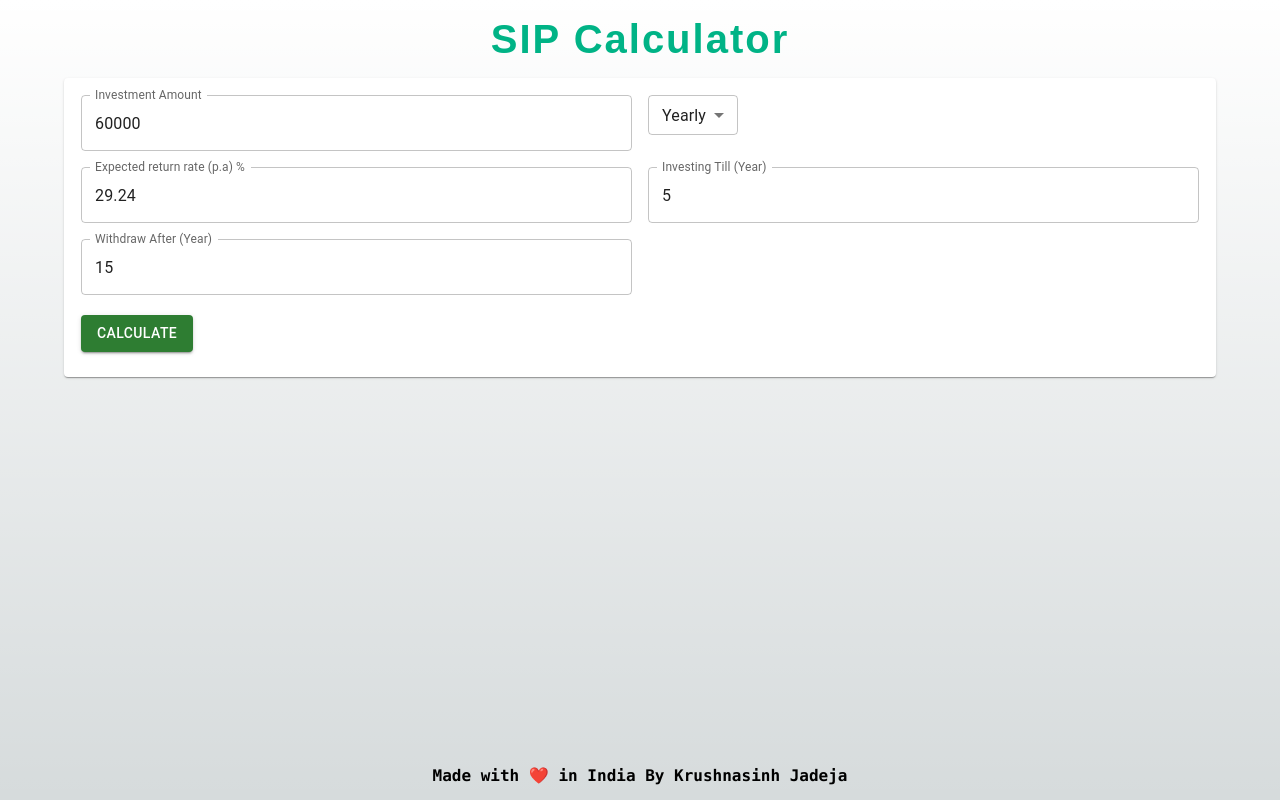
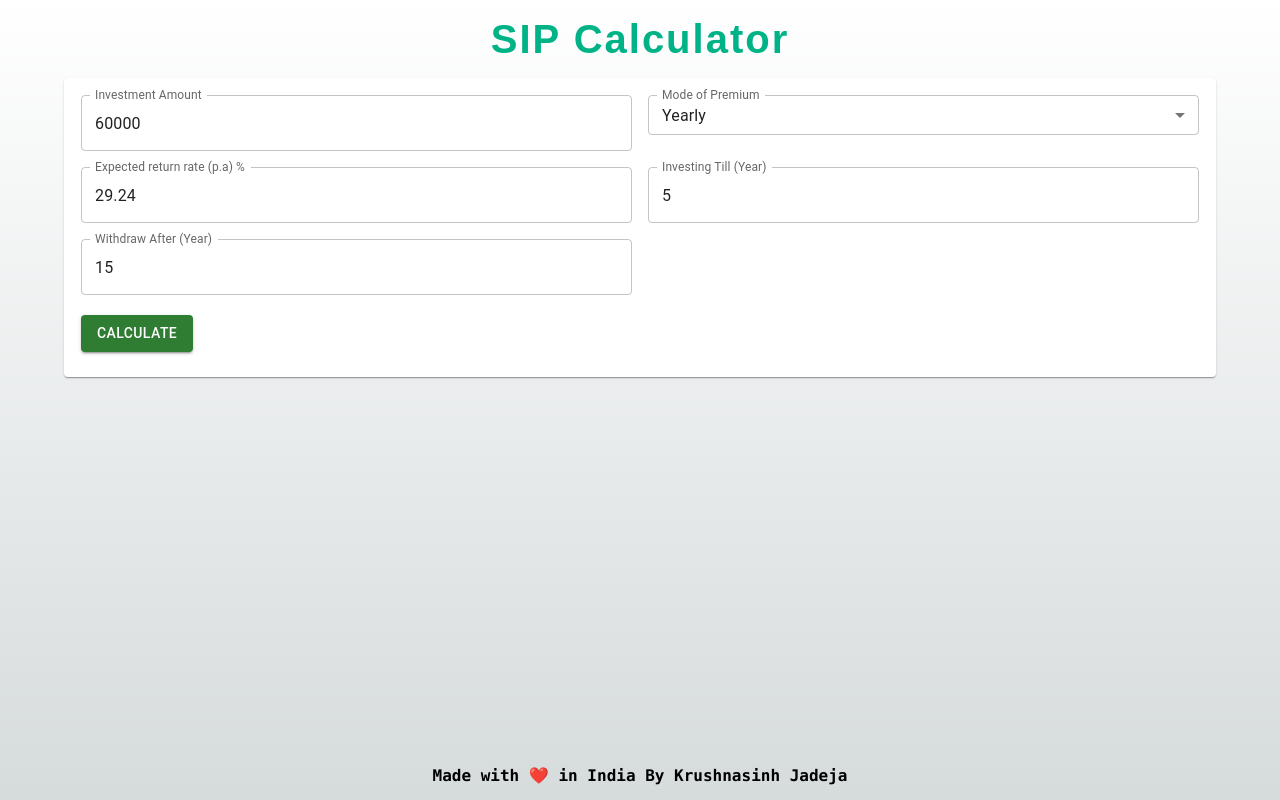
Before and after one commit to kdjadeja21/sip-calculator, a Next.js app: page / in a window 1280 px wide. Built offline with nearby package versions, Linux system fonts and the light colour scheme.

Commit message:
Improve SEO performance

```diff
--- a/app/SIPCalculator/SIPCalculator.tsx
+++ b/app/SIPCalculator/SIPCalculator.tsx
@@ -12,6 +12,8 @@ import {
   Grid,
   Select,
   MenuItem,
+  FormControl,
+  InputLabel,
 } from "@mui/material";
 
 import styles from "../page.module.css";
@@ -199,16 +201,22 @@ const SIPCalculator: React.FC = () => {
               />
             </Grid>
             <Grid item xs={12} md={6}>
+              <FormControl fullWidth>
+                <InputLabel id="mode-select-label">Mode of Premium</InputLabel>
                 <Select
+                  labelId="mode-select-label"
+                  id="mode-select"
                   value={investmentType}
                   onChange={(e) => setInvestmentType(e.target.value)}
                   size="small"
                   aria-label="mode of premium"
+                  label="Mode of Premium"
                 >
                   <MenuItem value="yearly">Yearly</MenuItem>
                   <MenuItem value="monthly">Monthly</MenuItem>
                   <MenuItem value="lumpsum">Lumpsum</MenuItem>
                 </Select>
+              </FormControl>
             </Grid>
             <Grid item xs={12} md={6}>
               <TextField
```
Lines whose indentation alone changed are shown as unchanged.
